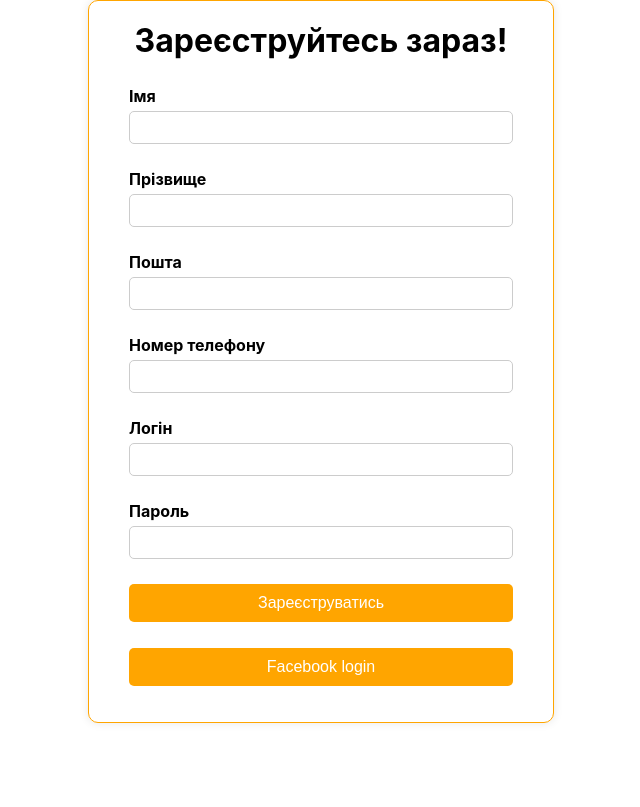
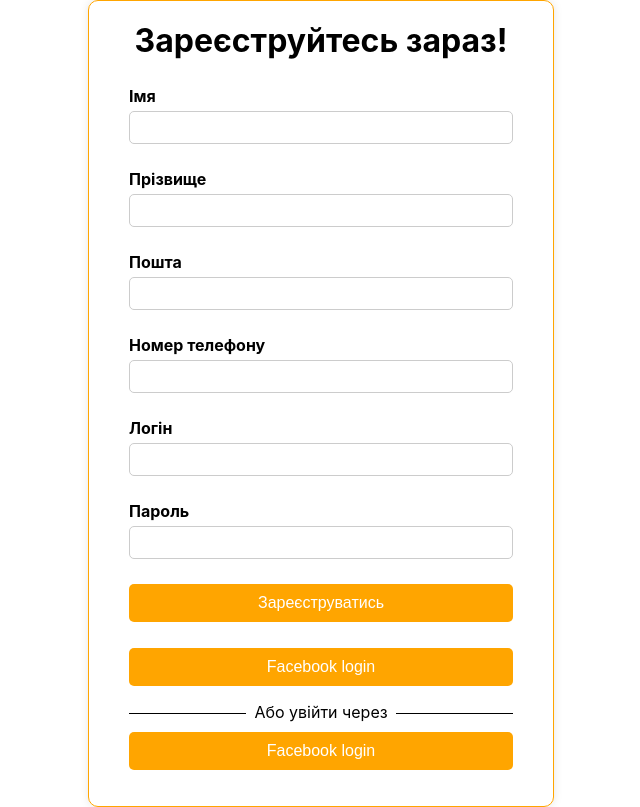
Before and after one commit to bandvov/cars, a React (Create React App) app: page /auth/registration in a window 1280 px wide. Shown: the whole page, without its empty margins (319-959 px from the left). Built offline with nearby package versions, Linux system fonts and the light colour scheme.

Commit message:
update registration form

```diff
--- a/src/components/modals/Register/Register.js
+++ b/src/components/modals/Register/Register.js
@@ -27,6 +27,7 @@ const RegistrationForm = () => {
   });
 
   return (
+    <div className="form-container">
       <Formik
         initialValues={{
           first_name: "",
@@ -44,18 +45,26 @@ const RegistrationForm = () => {
         }}
       >
         {({ isSubmitting }) => (
-        <Form className="form-container">
+          <Form>
             <h1>Зареєструйтесь зараз!</h1>
             <div className="form-group">
               <label htmlFor="first_name">Імя</label>
               <Field type="text" name="first_name" />
-            <ErrorMessage name="first_name" component="div" className="error" />
+              <ErrorMessage
+                name="first_name"
+                component="div"
+                className="error"
+              />
             </div>
 
             <div className="form-group">
               <label htmlFor="last_name">Прізвище</label>
               <Field type="text" name="last_name" />
-            <ErrorMessage name="last_name" component="div" className="error" />
+              <ErrorMessage
+                name="last_name"
+                component="div"
+                className="error"
+              />
             </div>
 
             <div className="form-group">
@@ -91,6 +100,25 @@ const RegistrationForm = () => {
           </Form>
         )}
       </Formik>
+      <div style={{ display: "flex" }}>
+        <div
+          style={{
+            flex: 1,
+            borderBottom: "1px solid",
+            margin: "0 8px 8px 0",
+          }}
+        ></div>
+        <span>Або увійти через</span>
+        <div
+          style={{
+            flex: 1,
+            borderBottom: "1px solid",
+            margin: "0 0 8px 8px",
+          }}
+        ></div>
+      </div>
+      <FacebookButton />
+    </div>
   );
 };
 
```
Lines whose indentation alone changed are shown as unchanged.
